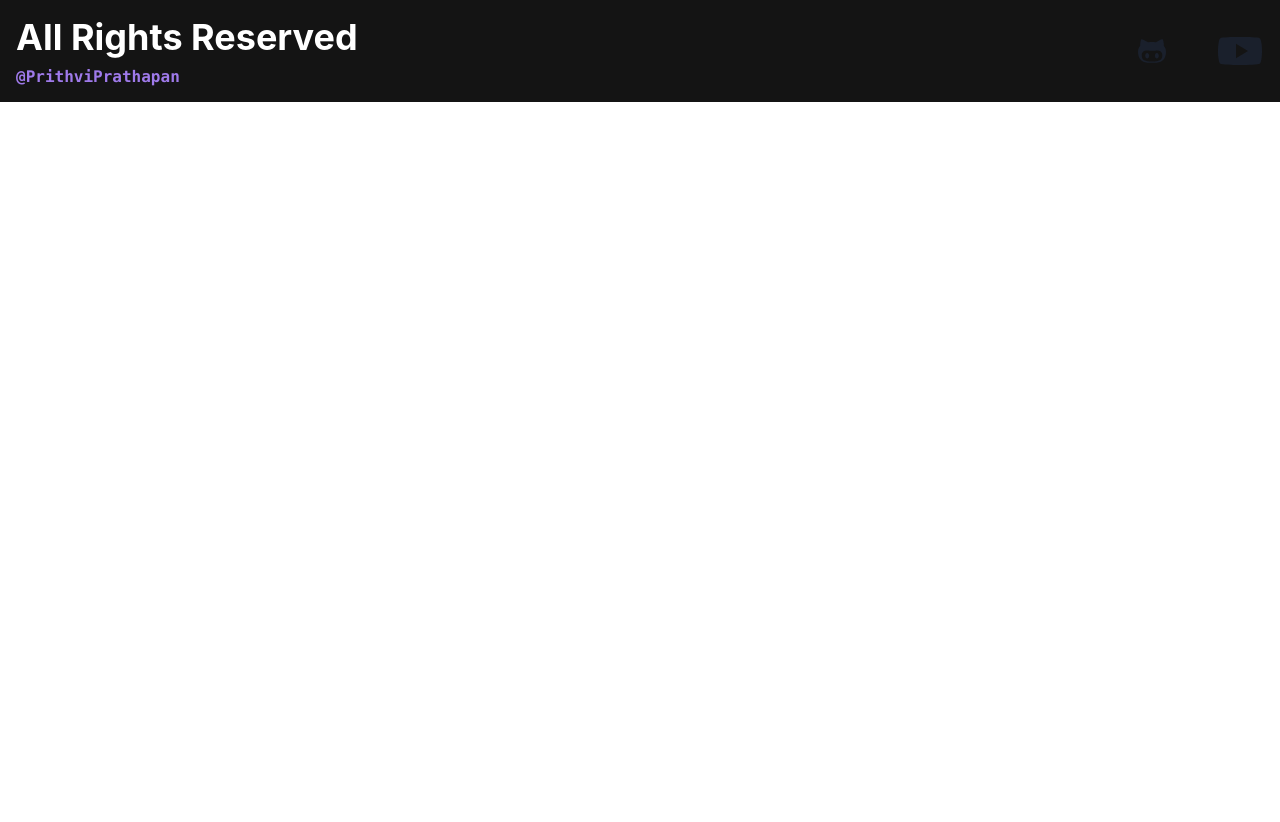
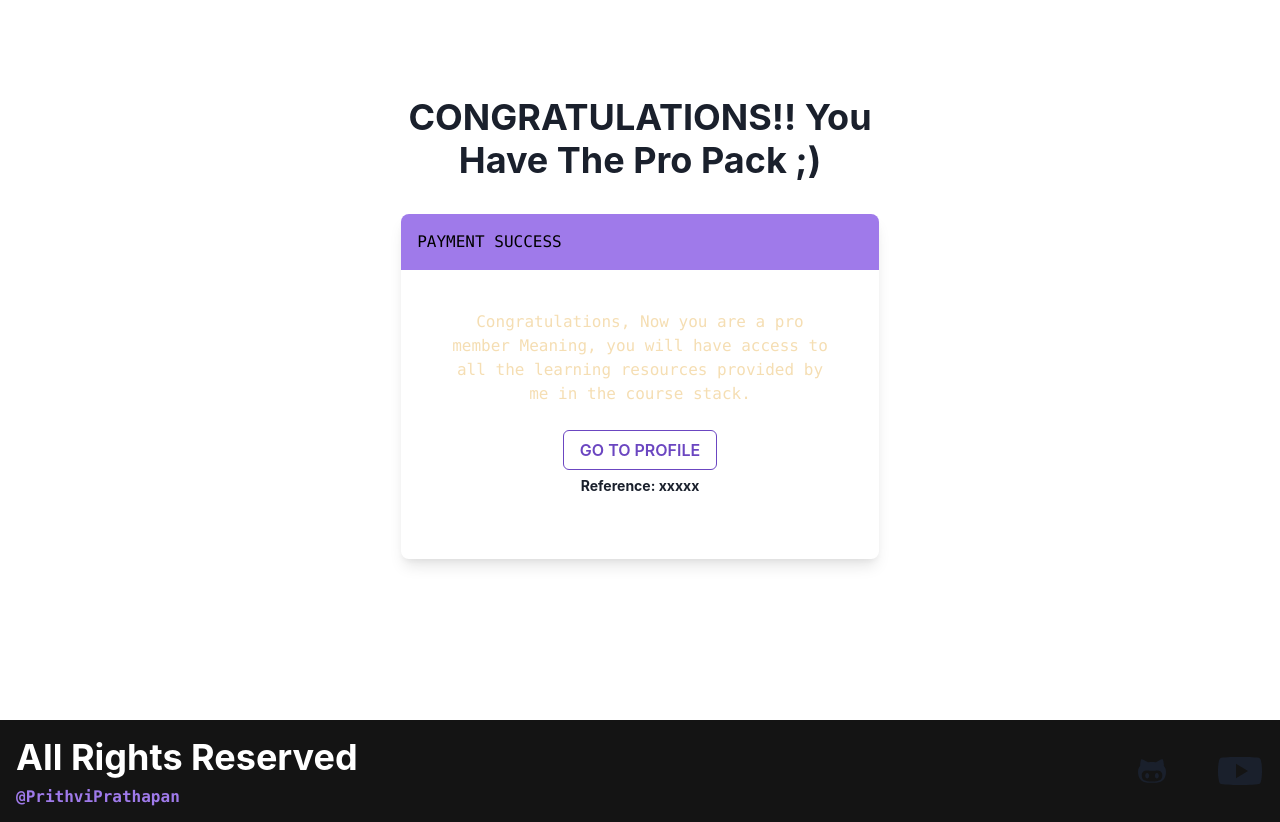
Before and after one commit to prithvi2226/WEBSTACK-COURSE, a React (Create React App) app in the folder coursebuilder/: page /PaymentSuccess in a window 1280 px wide. Before the commit the page ends 800 px from the top, so only its background shows below. Built offline with nearby package versions, Linux system fonts and the light colour scheme.

Commit message:
Created all payment pages
Not found
Payment successful
Payment failed
subscribe page

```diff
--- a/coursebuilder/src/App.js
+++ b/coursebuilder/src/App.js
@@ -10,6 +10,10 @@ import ResetPassword from './Components/Auth/ResetPassword';
 import Contact from './Components/Contact/Contact';
 import Request from './Components/Request/Request';
 import About from './Components/About/About';
+import Subscribe from './Components/Payments/Subscribe';
+import PaymentSuccess from './Components/Payments/PaymentSuccess';
+import PaymentFail from './Components/Payments/PaymentFail';
+import NotFound from './Components/Layout/NotFound/NotFound';
 
 function App() {
   return (
@@ -24,6 +28,12 @@ function App() {
       <Route path='/Contact' element={<Contact />} />
       <Route path='/Request' element={<Request />} />
       <Route path='/About' element={<About />} />
+      <Route path='/Subscribe' element={<Subscribe />} />
+      <Route path='/PaymentSuccess' element={<PaymentSuccess />} />
+      <Route path='/PaymentFail' element={<PaymentFail />} />
+      <Route path='*' element={<NotFound />} />
+
+
 
     </Routes>
 
--- a/coursebuilder/src/Components/About/About.jsx
+++ b/coursebuilder/src/Components/About/About.jsx
@@ -77,7 +77,7 @@ const About = () => {
           I got courses that will get the skills for u to pay the bills
         </Text>
 
-        <Link to={"/subscribe"}>
+        <Link to={"/Subscribe"}>
           <Button variant={"ghost"} colorScheme='purple'>
             CHECK OUR PLANS
           </Button>
--- /dev/null
+++ b/coursebuilder/src/Components/Layout/NotFound/NotFound.jsx
@@ -0,0 +1,31 @@
+import {Button, Container, Heading, VStack } from '@chakra-ui/react'
+import React from 'react'
+import { Link } from 'react-router-dom'
+const NotFound = () => {
+  return (
+
+    <Container h={"90vh"}
+                p={"16"}>
+
+        <Heading my={"8"}
+                textAlign={'center'}>
+            PAGE NOT FOUND {`:(`}
+
+        </Heading>
+
+        <VStack>
+            <Link to={"/Main"}>
+                    <Button variant={"outline"} colorScheme='purple'>
+                        GO TO HOME
+                    </Button>
+                </Link>
+        </VStack>
+
+
+
+    </Container>
+  )
+}
+
+
+export default NotFound
--- /dev/null
+++ b/coursebuilder/src/Components/Payments/PaymentFail.jsx
@@ -0,0 +1,40 @@
+import {Button, Container, Heading, VStack } from '@chakra-ui/react'
+import React from 'react'
+import { Link } from 'react-router-dom'
+
+const PaymentFail = () => {
+  return (
+
+    <Container h={"90vh"}
+                p={"16"}>
+
+        <Heading my={"8"}
+                textAlign={'center'}>
+            PAYMENT UNSUCCESSFUL {`:(`}
+
+        </Heading>
+
+        <VStack>
+            <Link to={"/SUBSCRIBE"}>
+                    <Button variant={"outline"} colorScheme='purple'>
+                        TRY AGAIN
+                    </Button>
+                </Link>
+
+            <Link to={"/MAIN"}>
+                <Button my={"4"} variant={"outline"} colorScheme='purple'>
+                    GO TO HOME
+                </Button>
+            </Link>
+        </VStack>
+
+
+
+    </Container>
+  )
+}
+
+
+
+
+export default PaymentFail
--- /dev/null
+++ b/coursebuilder/src/Components/Payments/PaymentSuccess.jsx
@@ -0,0 +1,68 @@
+import { Box, Button, Container, Heading, Text, VStack } from '@chakra-ui/react'
+import React from 'react'
+import { Link } from 'react-router-dom'
+
+const PaymentSuccess = () => {
+  return (
+
+    <Container h={"90vh"}
+                p={"16"}>
+
+        <Heading my={"8"}
+                textAlign={'center'}>
+            CONGRATULATIONS!!
+            You Have The Pro Pack {`;)`}
+
+        </Heading>
+
+        <VStack boxShadow={"lg"}
+                pb={"16"}
+                alignItems={"center"}
+                borderRadius={"lg"}>
+
+            <Box w={"full"}
+                 bg={"purple.400"}
+                 p={"4"}
+                 css={{borderRadius: "8px 8px 0 0"}}>
+
+                <Text textColor={"Black"}
+                        fontFamily={"consolas"}>
+                    PAYMENT SUCCESS
+                </Text>
+
+            </Box>
+
+            <Box p={"4"}>
+                <VStack textAlign={"center"}
+                        px={"8"}
+                        mt={"4"}
+                        spacing={"8"}>
+
+                    <Text textColor={"wheat"}
+                          fontFamily={"consolas"}>
+                        Congratulations, Now you are a pro member
+                        Meaning, you will have access to all the learning resources
+                        provided by me in the course stack.
+                    </Text>
+
+                </VStack>
+
+            </Box>
+
+            <Link to={"/Profile"}>
+                <Button variant={"outline"} colorScheme='purple'>
+                    GO TO PROFILE
+                </Button>
+            </Link>
+
+            <Heading size={"xs"}>
+                Reference: xxxxx
+            </Heading>
+
+        </VStack>
+
+    </Container>
+  )
+}
+
+export default PaymentSuccess
--- /dev/null
+++ b/coursebuilder/src/Components/Payments/Subscribe.jsx
@@ -0,0 +1,59 @@
+import { Box, Button, Container, Heading, Text, VStack } from '@chakra-ui/react'
+import React from 'react'
+
+const Subscribe = () => {
+  return (
+    <Container h={"90vh"} p={"16"}>
+        <Heading children="Welcome"
+                 my={"8"}
+                 textAlign={"center"} />
+
+        <VStack boxShadow={'lg'}
+                alignItems={"stretch"}
+                borderRadius={'lg'}
+                spacing={"0"}>
+
+            <Box bg={"purple.200"}
+                p={"4"}
+                css = {{borderRadius: "8px 8px 0 0"}}>
+                <Text children={`PRO PACK - $1`}
+                      color={"blackAlpha.900"} />
+            </Box>
+
+            <Box p={"4"} bg={"blackAlpha.400"}>
+                <VStack textAlign={'center'}
+                        px={"8"}
+                        mt={"4"}
+                        spacing={"8"}>
+
+                    <Text children={`Get Pro Pack and get access to all the courses`}
+                          textColor={"GrayText"}
+                          fontFamily={"consolas"}
+                          fontSize={"lg"}
+                          />
+
+                    <Heading size={"md"} children={"$1 ONLY"} textColor={"whiteAlpha.700"}/>
+                </VStack>
+
+                <Button my={"8"} w={"full"} variant={"outline"} colorScheme='purple'>
+                    BUY
+                </Button>
+            </Box>
+{/*
+            <Box bg={"blackAlpha.400"}
+                p={"4"}
+                css= {{borderRadius: "0 0 8px 8px"}}>
+
+
+
+
+            </Box>*/}
+
+
+        </VStack>
+
+    </Container>
+  )
+}
+
+export default Subscribe
```
